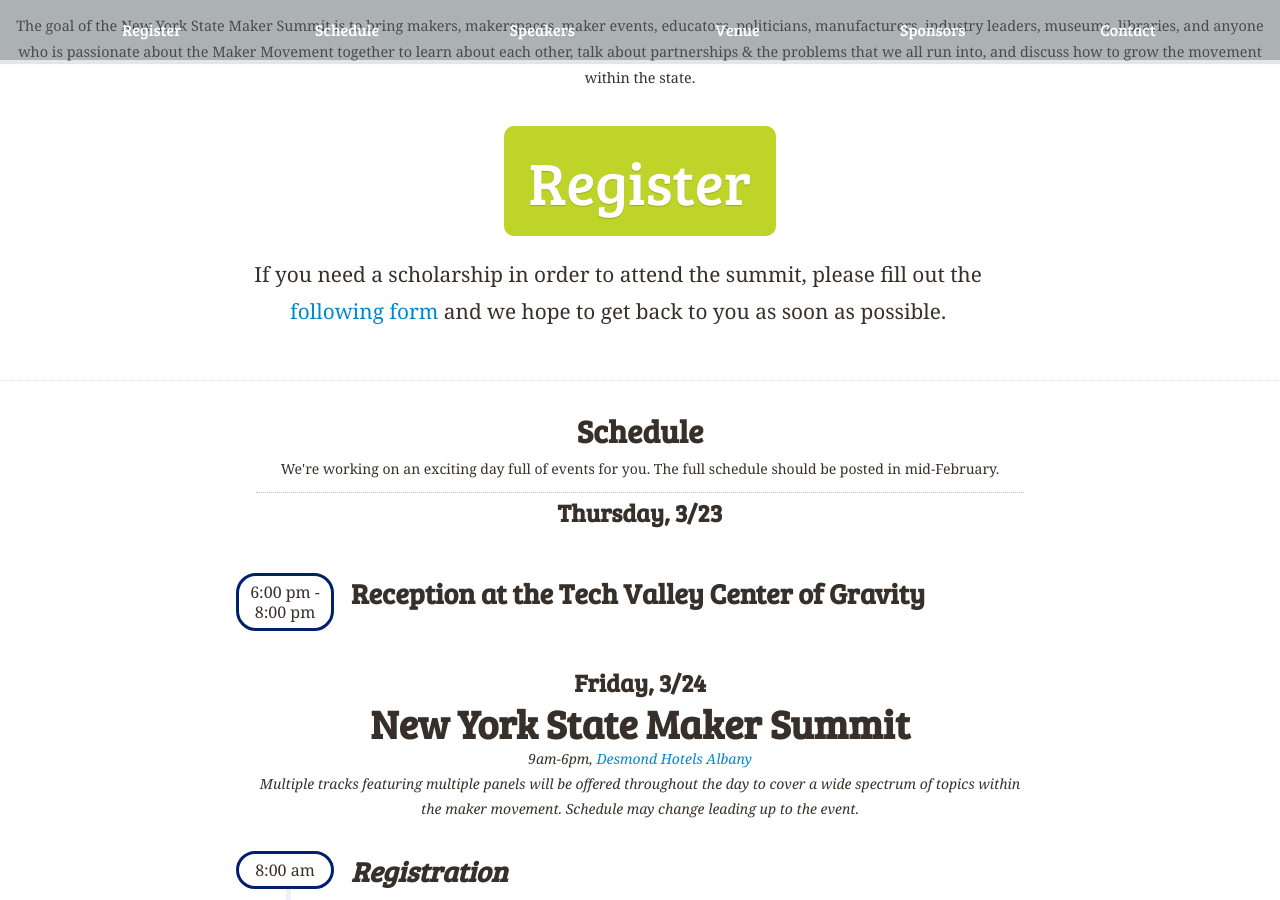
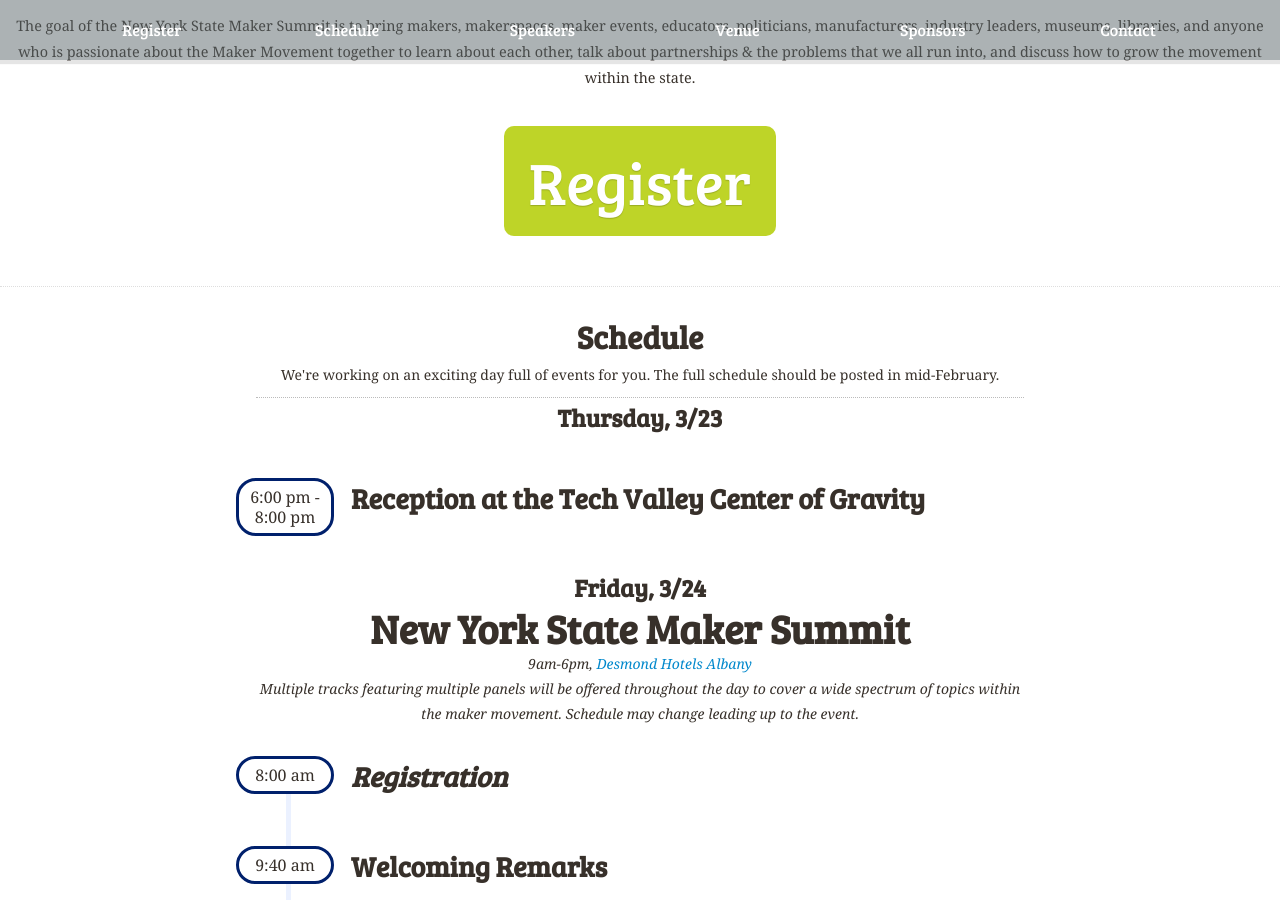
Before and after one commit to nysmakers/nysmakers.github.io, a Jekyll site: the page built from index.html, in a window 1280 px wide and 900 px high, scrolled down 1022 px. Built offline with Jekyll 4.4.1, drawn with Linux system fonts in a browser that asks for light colours; some web fonts are replaced; comment, search, counter and statistics services are not loaded.

Commit message:
Removed scholarship application

```diff
--- a/index.html
+++ b/index.html
@@ -46,11 +46,6 @@ title: New York Maker Summit - March 24th, 2017 - Albany, NY
       <a class="punch" href="http://bit.ly/nysmakersummittickets">Register</a>
     </p>
 
-    <div class="span7 offset2">
-      <p class="text-center">
-        If you need a scholarship in order to attend the summit, please fill out the <a href="https://goo.gl/forms/yqcuTx2EugjK807V2">following form</a> and we hope to get back to you as soon as possible.
-      </p>
-    </div>
 
   </section>
 
```
